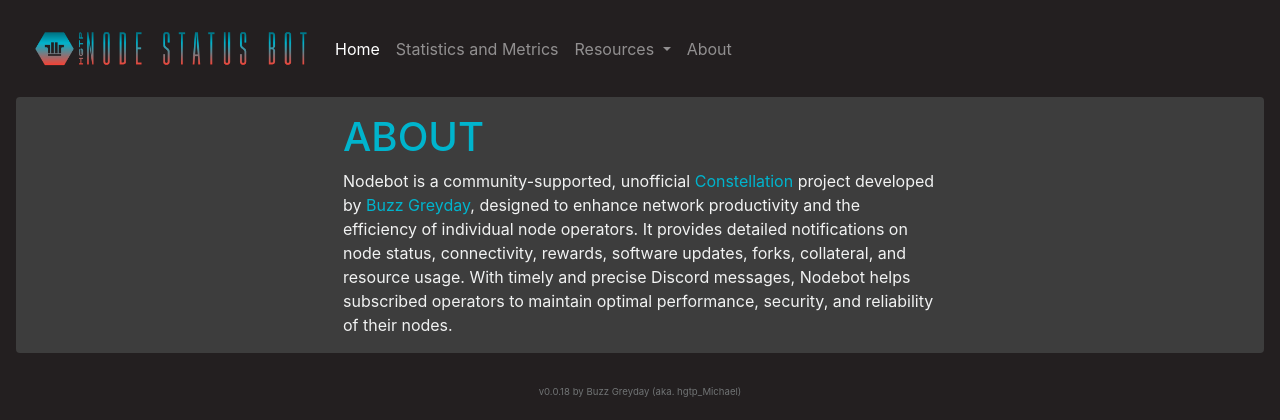
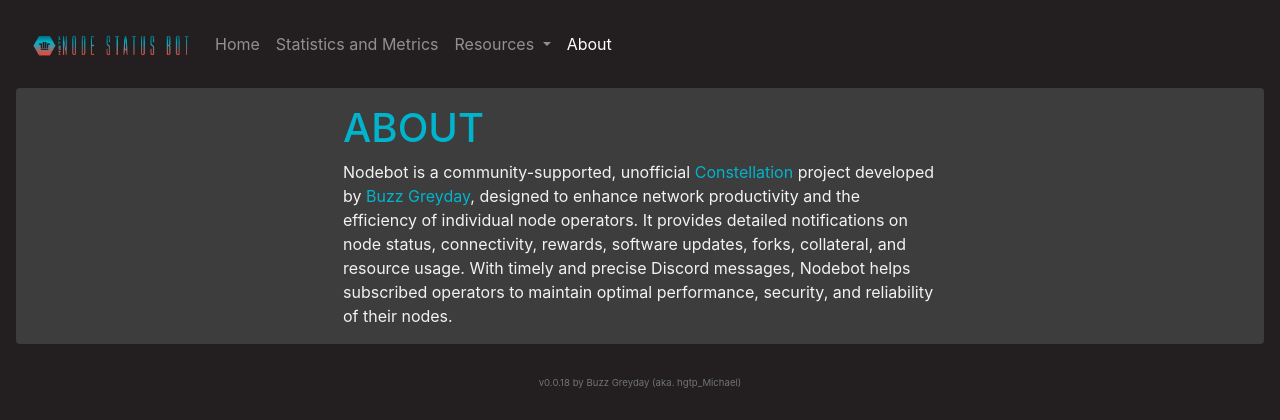
Before and after one commit to buzzgreyday/hgtp-node-discord-bot, a Python web app: template templates/pages/about.html in a window 1280 px wide. Shown: the top 420 px of the page. Run offline with Jinja, Linux system fonts and the light colour scheme; the template is opened without the code that fills it, so the values that code supplies are empty; some libraries are stand-ins or nearby versions.

Commit message:
Changes to html logo and fixed active menu item

```diff
--- a/templates/index.html
+++ b/templates/index.html
@@ -40,7 +40,7 @@
     <div class="container-fluid d-flex flex-column mt-3" style="max-width: 80em;">
         <nav class="navbar navbar-expand-sm navbar-dark ms-0" style="max-width: 80em; background-color: #231f20 !important">
             <a class="navbar-brand" href="/">
-              <img src="../../static/logo/banner-color.png" class="img-fluid" style="max-width: 14em; min-width: 4em;" alt="logo">
+              <img src="../../static/logo/banner-color.png" class="img-fluid" style="max-width: 8em; min-width: 4em;" alt="logo">
             </a>
             <button class="navbar-toggler me-auto" type="button" data-toggle="collapse" data-target="#navbarSupportedContent" aria-controls="navbarSupportedContent" aria-expanded="false" aria-label="Toggle navigation">
               <span class="navbar-toggler-icon"></span>
--- a/templates/pages/about.html
+++ b/templates/pages/about.html
@@ -38,7 +38,7 @@
     <div class="container-fluid d-flex flex-column mt-3" style="max-width: 80em;">
         <nav class="navbar navbar-expand-sm navbar-dark ms-0" style="max-width: 80em; background-color: #231f20 !important">
             <a class="navbar-brand" href="/">
-              <img src="../../static/logo/banner-color.png" class="img-fluid" style="max-width: 14em; min-width: 4em;" alt="logo">
+              <img src="../../static/logo/banner-color.png" class="img-fluid" style="max-width: 8em; min-width: 4em;" alt="logo">
             </a>
             <button class="navbar-toggler me-auto" type="button" data-toggle="collapse" data-target="#navbarSupportedContent" aria-controls="navbarSupportedContent" aria-expanded="false" aria-label="Toggle navigation">
               <span class="navbar-toggler-icon"></span>
@@ -46,7 +46,7 @@
             <div class="collapse navbar-collapse" id="navbarSupportedContent">
               <ul class="navbar-nav mb-2 mb-sm-0">
                 <li class="nav-item">
-                  <a class="nav-link active" aria-current="page" href="/">Home</a>
+                  <a class="nav-link" aria-current="page" href="/">Home</a>
                 </li>
                 <li class="nav-item">
                   <a class="nav-link" href="/pages/statistics">Statistics and Metrics</a>
@@ -63,7 +63,7 @@
                   </div>
                 </li>
                 <li class="nav-item">
-                  <a class="nav-link" aria-current="page" href="/pages/about">About</a>
+                  <a class="nav-link active" aria-current="page" href="/pages/about">About</a>
                 </li>
               </ul>
             </div>
--- a/templates/pages/statistics.html
+++ b/templates/pages/statistics.html
@@ -38,7 +38,7 @@
         <div class="container-fluid d-flex flex-column mt-3" style="max-width: 80em;">
             <nav class="navbar navbar-expand-sm navbar-dark ms-0" style="max-width: 80em; background-color: #231f20 !important">
             <a class="navbar-brand" href="/">
-              <img src="../../static/logo/banner-color.png" class="img-fluid" style="max-width: 14em; min-width: 4em;" alt="logo">
+              <img src="../../static/logo/banner-color.png" class="img-fluid" style="max-width: 8em; min-width: 4em;" alt="logo">
             </a>
             <button class="navbar-toggler me-auto" type="button" data-toggle="collapse" data-target="#navbarSupportedContent" aria-controls="navbarSupportedContent" aria-expanded="false" aria-label="Toggle navigation">
               <span class="navbar-toggler-icon"></span>
@@ -46,10 +46,10 @@
             <div class="collapse navbar-collapse" id="navbarSupportedContent">
               <ul class="navbar-nav mb-2 mb-sm-0">
                 <li class="nav-item">
-                  <a class="nav-link active" aria-current="page" href="/">Home</a>
+                  <a class="nav-link" aria-current="page" href="/">Home</a>
                 </li>
                 <li class="nav-item">
-                  <a class="nav-link" href="/pages/statistics">Statistics and Metrics</a>
+                  <a class="nav-link active" href="/pages/statistics">Statistics and Metrics</a>
                 </li>
                 <li class="nav-item dropdown">
                   <a class="nav-link dropdown-toggle" href="#" role="button" data-toggle="dropdown" aria-haspopup="true" aria-expanded="false">
--- a/templates/stats.html
+++ b/templates/stats.html
@@ -39,7 +39,7 @@
     <div class="container-fluid d-flex flex-column mt-3" style="max-width: 80em;">
         <nav class="navbar navbar-expand-sm navbar-dark ms-0" style="max-width: 80em; background-color: #231f20 !important">
             <a class="navbar-brand" href="/">
-              <img src="../../static/logo/banner-color.png" class="img-fluid" style="max-width: 14em; min-width: 4em;" alt="logo">
+              <img src="../../static/logo/banner-color.png" class="img-fluid" style="max-width: 8em; min-width: 4em;" alt="logo">
             </a>
             <button class="navbar-toggler me-auto" type="button" data-toggle="collapse" data-target="#navbarSupportedContent" aria-controls="navbarSupportedContent" aria-expanded="false" aria-label="Toggle navigation">
               <span class="navbar-toggler-icon"></span>
@@ -47,10 +47,10 @@
             <div class="collapse navbar-collapse" id="navbarSupportedContent">
               <ul class="navbar-nav mb-2 mb-sm-0">
                 <li class="nav-item">
-                  <a class="nav-link active" aria-current="page" href="/">Home</a>
+                  <a class="nav-link" aria-current="page" href="/">Home</a>
                 </li>
                 <li class="nav-item">
-                  <a class="nav-link" href="/pages/statistics">Statistics and Metrics</a>
+                  <a class="nav-link active" href="/pages/statistics">Statistics and Metrics</a>
                 </li>
                 <li class="nav-item dropdown">
                   <a class="nav-link dropdown-toggle" href="#" role="button" data-toggle="dropdown" aria-haspopup="true" aria-expanded="false">
```
